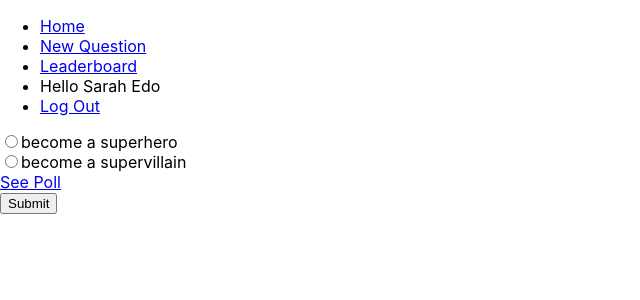
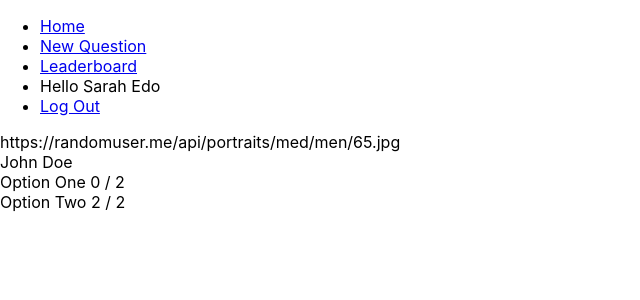
Before and after one commit to cmwright33/would-you-rather, a React (Create React App) app: page /question/6ni6ok3ym7mf1p33lnez in a window 1280 px wide. Shown: the top 300 px of the page, without its empty margins (0-640 px from the left). Built offline with nearby package versions, Linux system fonts and the light colour scheme.

Commit message:
create switch for poll answered and poll unanswered

```diff
--- a/src/components/Poll.js
+++ b/src/components/Poll.js
@@ -1 +1,88 @@
-PollAnswer.js
+import React, { Component , Fragment } from 'react'
+import { connect } from 'react-redux'
+import { Link, withRouter } from 'react-router-dom'
+import { handleAnswerQuestion  } from '../actions/shared'
+
+
+class Poll extends Component {
+
+	state = {
+
+		answer: ''
+
+	}
+
+	handleChange = (e) => {
+		const answer = e.target.value;
+		this.setState({ answer })
+	}
+
+	handleSubmit = (e) => {
+		e.preventDefault()
+
+		const { answer } = this.state
+		const { dispatch, id } = this.props
+		const qid = id;
+
+		dispatch(handleAnswerQuestion({ qid, answer }));
+
+	}
+	render(){
+		console.log(this.props.pollResults)
+		return(
+
+			<div className="question">
+				<div> {this.props.author.avatarURL} </div>
+				<div> {this.props.author.name} </div>
+
+				{this.props.answered ? (
+					<div>
+        			<div> Option One {this.props.pollResults.optionOne} / { this.props.pollResults.total}</div>
+        			<div> Option Two {this.props.pollResults.optionTwo} / { this.props.pollResults.total}</div>
+        			</div>
+			      ) : (
+			        <form className='save-question' onSubmit={this.handleSubmit}>
+						<div>
+							<input onChange={this.handleChange} type="radio" id="radio-one" name="notaswitch-two" value="optionOne" />
+							<label htmlFor="radio-nine">{this.props.question.optionOne.text}</label><br />
+						</div>
+						<div>
+							<input onChange={this.handleChange} type="radio" id="radio-two" name="notaswitch-two" value="optionTwo" />
+							<label htmlFor="radio-nine">{this.props.question.optionTwo.text}</label><br />
+						</div>
+						<button
+						className='btn'
+	            		type='submit'>
+						Submit</button>
+					</form>
+			      )}
+			</div>
+			)
+	}
+
+}
+	function mapStateToProps ( { users , authedUser, questions }, { id } ) {
+
+		const question = questions[id];
+		const author = users[question.author];
+		const answered = users[authedUser].answers[id] === undefined ? false : true;
+		const total = question.optionOne.votes.length + question.optionTwo.votes.length;
+		const pollResults = {
+			optionOne: question.optionOne.votes.length,
+			optionTwo: question.optionTwo.votes.length,
+			total: question.optionOne.votes.length + question.optionTwo.votes.length
+		}
+
+		return {
+			users,
+			authedUser,
+			question: questions[id],
+			author: author,
+			answered: answered,
+			pollResults: pollResults
+		}
+	}
+
+
+
+export default connect(mapStateToProps)(Poll);
--- a/src/components/QuestionCard.js
+++ b/src/components/QuestionCard.js
@@ -6,58 +6,27 @@ import { handleAnswerQuestion  } from '../actions/shared'
 
 class QuestionCard extends Component {
 
-	state = {
-
-		answer: ''
-
-	}
-
-	handleChange = (e) => {
-		const answer = e.target.value;
-		this.setState({ answer })
-	}
-
-	handleSubmit = (e) => {
-		e.preventDefault()
-
-		const { answer } = this.state
-		const { dispatch, id } = this.props
-		const qid = id;
-
-		dispatch(handleAnswerQuestion({ qid, answer }));
-
-	}
 	render(){
 
 		return(
 
-			<div className="question">
+			<div className="question-card">
 				<div> {this.props.author.avatarURL} </div>
 				<div> {this.props.author.name} </div>
-				<form className='save-question' onSubmit={this.handleSubmit}>
-					<div>
-						<input onChange={this.handleChange} type="radio" id="radio-one" name="notaswitch-two" value="optionOne" />
-						<label htmlFor="radio-nine">{this.props.question.optionOne.text}</label><br />
-					</div>
-					<div>
-						<input onChange={this.handleChange} type="radio" id="radio-two" name="notaswitch-two" value="optionTwo" />
-						<label htmlFor="radio-nine">{this.props.question.optionTwo.text}</label><br />
-					</div>
-					<Link to={`/question/${this.props.question.id}`} className='question'> <div>See Poll</div> </Link>
-					<button
-					className='btn'
-            		type='submit'>
-					Submit</button>
-				</form>
+				<div> {this.props.question.optionOne.text}</div>
+				<Link to={`/question/${this.props.question.id}`} className='question'> <div>See Poll</div> </Link>
 			</div>
 			)
 	}
 
 }
+
+
+
 	function mapStateToProps ( { users , authedUser, questions }, { id } ) {
 
 		const question = questions[id];
-		const author = question.author;
+		const author = users[question.author];
 
 
 		return {
--- a/src/components/QuestionPage.js
+++ b/src/components/QuestionPage.js
@@ -1,6 +1,6 @@
 import React, { Component } from 'react'
 import { connect } from 'react-redux'
-import QuestionCard from "./QuestionCard.js";
+import Poll from "./Poll.js";
 
 
 class QuestionPage extends Component {
@@ -8,13 +8,14 @@ class QuestionPage extends Component {
 	render(){
 		return(
 			<div>
-				<QuestionCard id = {this.props.match.params.id} />
+				<Poll id = {this.props.match.params.id} />
 			</div>
 			)
 	}
 
 }
 	function mapStateToProps ( { users, authedUser } ) {
+
 
 		return {
 			users: users,
```
